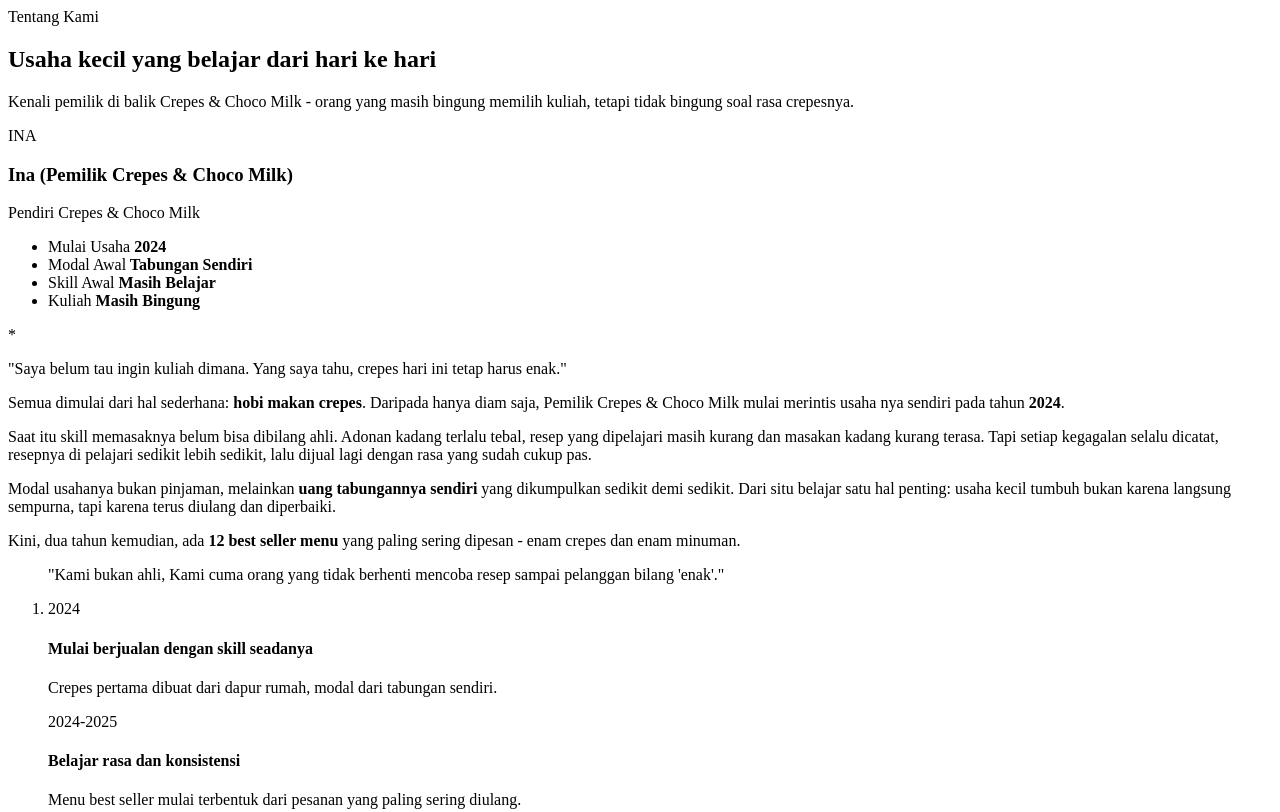
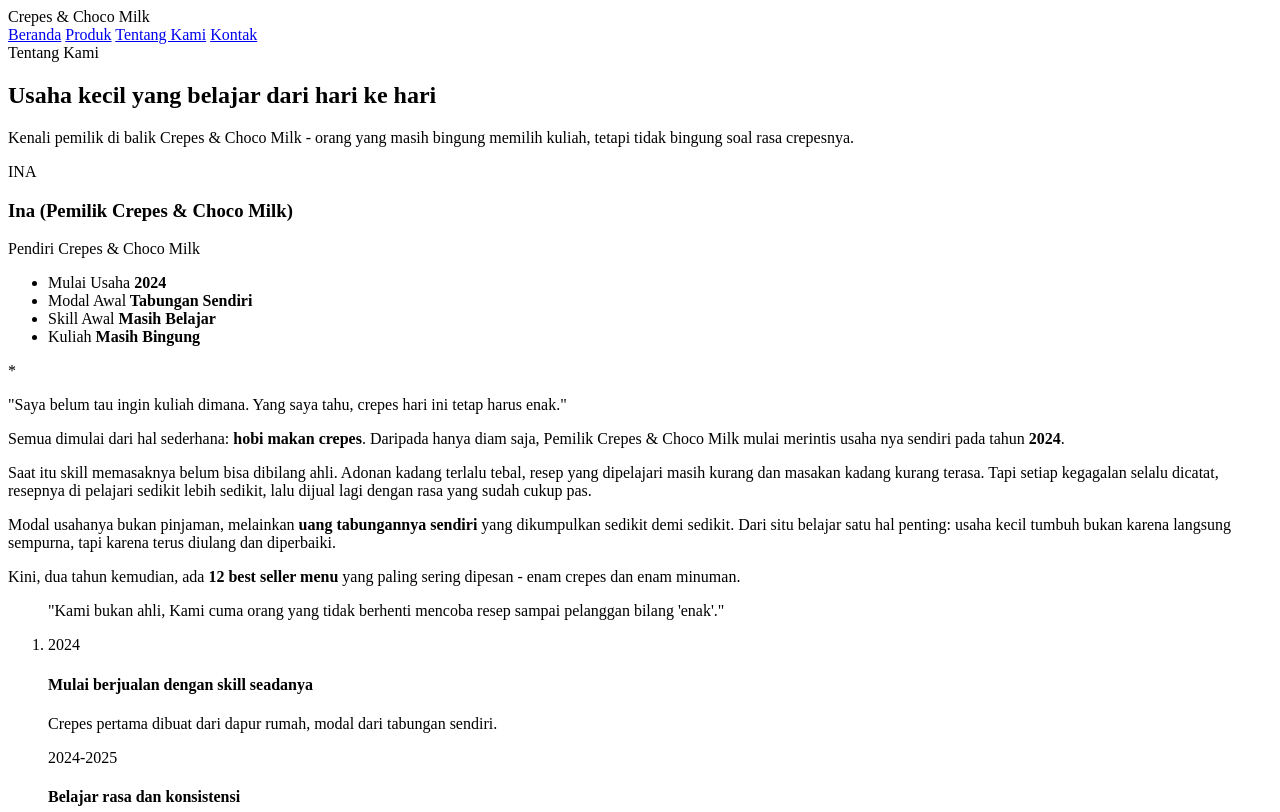
Before and after one commit to ajuss3616-star/Project-Website-UMKM-3, a plain HTML site: page about.html in a window 1280 px wide. Shown: the top 812 px of the page. Drawn offline with Linux system fonts and the light colour scheme.

Commit message:
tambah navbar html

```diff
--- a/about.html
+++ b/about.html
@@ -6,6 +6,15 @@
     <title>Document</title>
 </head>
 <body>
+     <header>
+        <div class="logo">Crepes & <span>Choco Milk</span></div>
+
+        <a href="index.html">Beranda</a>
+        <a href="produk.html">Produk</a>
+        <a href="about.html">Tentang Kami</a>
+        <a href="kontak.html">Kontak</a>
+    </header>
+
                          <!-- TENTANG KAMI PROFIL -->
      <section id="tentang" class="section">
         <div class="container">
```
